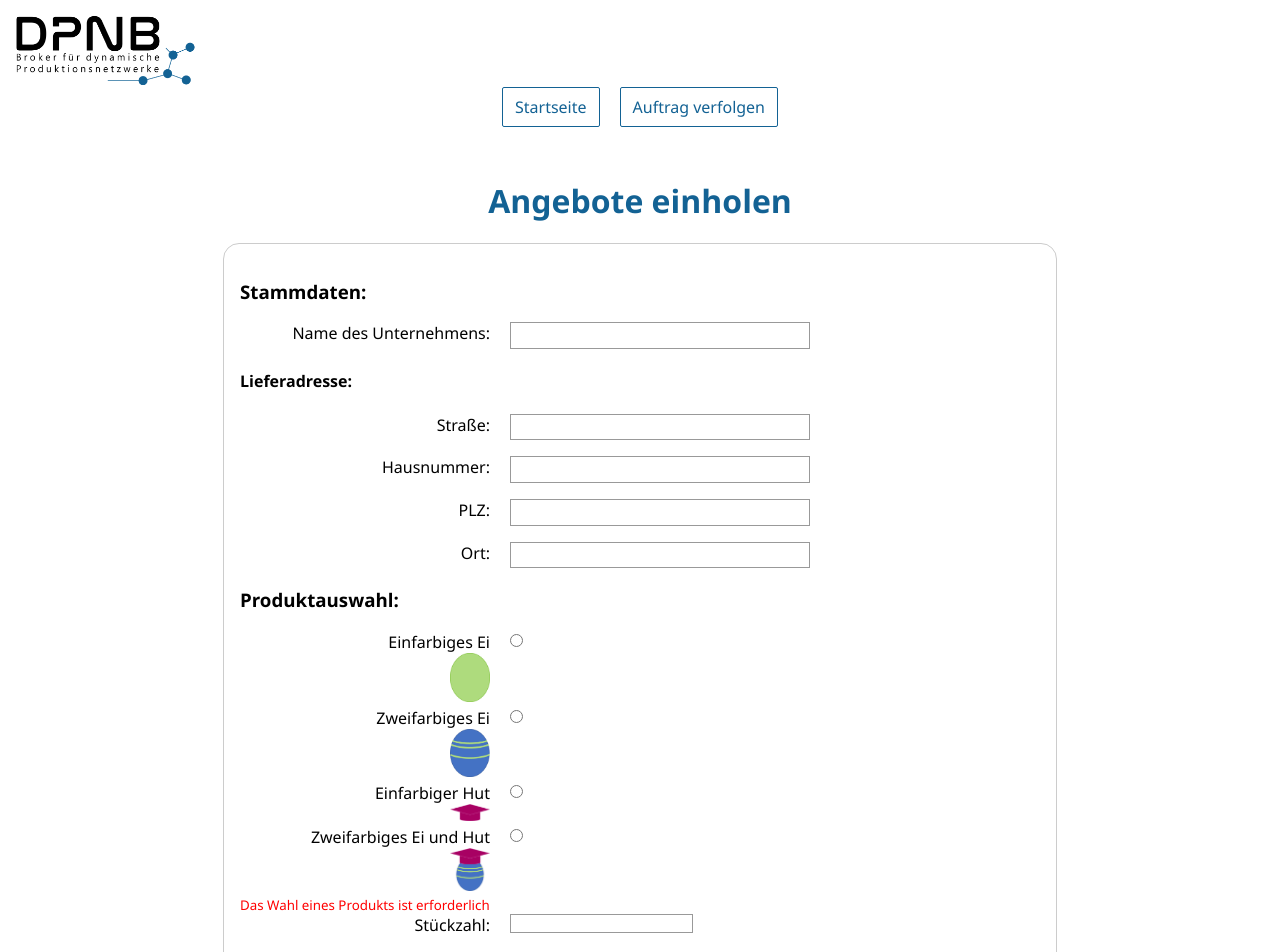
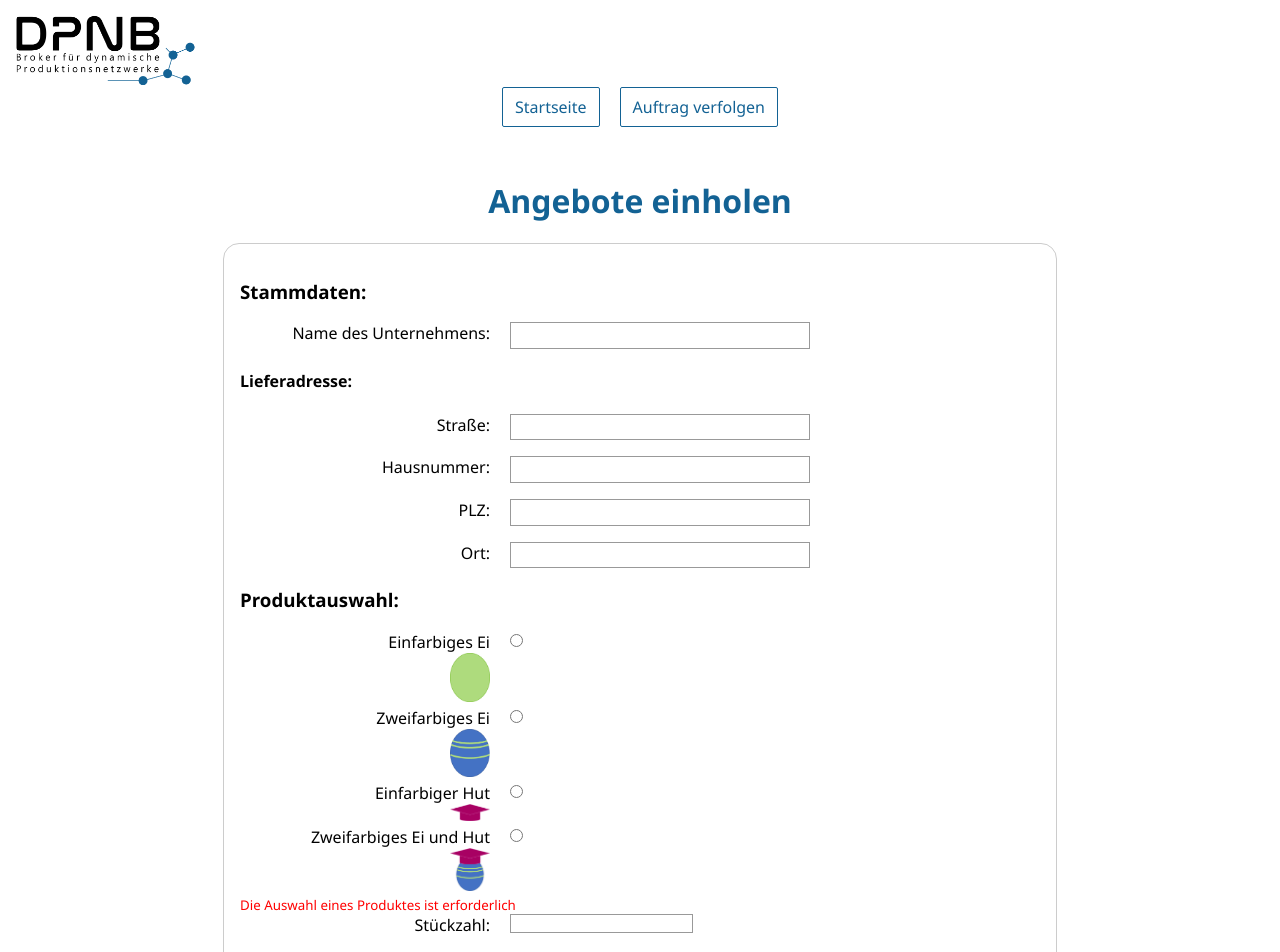
Before and after one commit to BoschDPNB/dpnb-mvp-broker-stackblitz, an Angular app: page /demand-registration in a window 1280 px wide. Shown: the top 952 px of the page. Built offline with nearby package versions, Linux system fonts and the light colour scheme.

Commit message:
Correction in demand registration productauswahl

```diff
--- a/src/app/demand-registration/demand-registration.component.html
+++ b/src/app/demand-registration/demand-registration.component.html
@@ -61,7 +61,7 @@
 		<input type="radio" id="produkt4" formControlName="product_id" value="ein-zweifarbig" required>
 		<br>
     <p *ngIf="product_id.errors?.required" class="errorMessage" style="margin-block-end:0">
-      Das Wahl eines Produkts ist erforderlich
+      Die Auswahl eines Produktes ist erforderlich
     </p>
 
 		<label for="strKunde">Stückzahl:</label>
```
